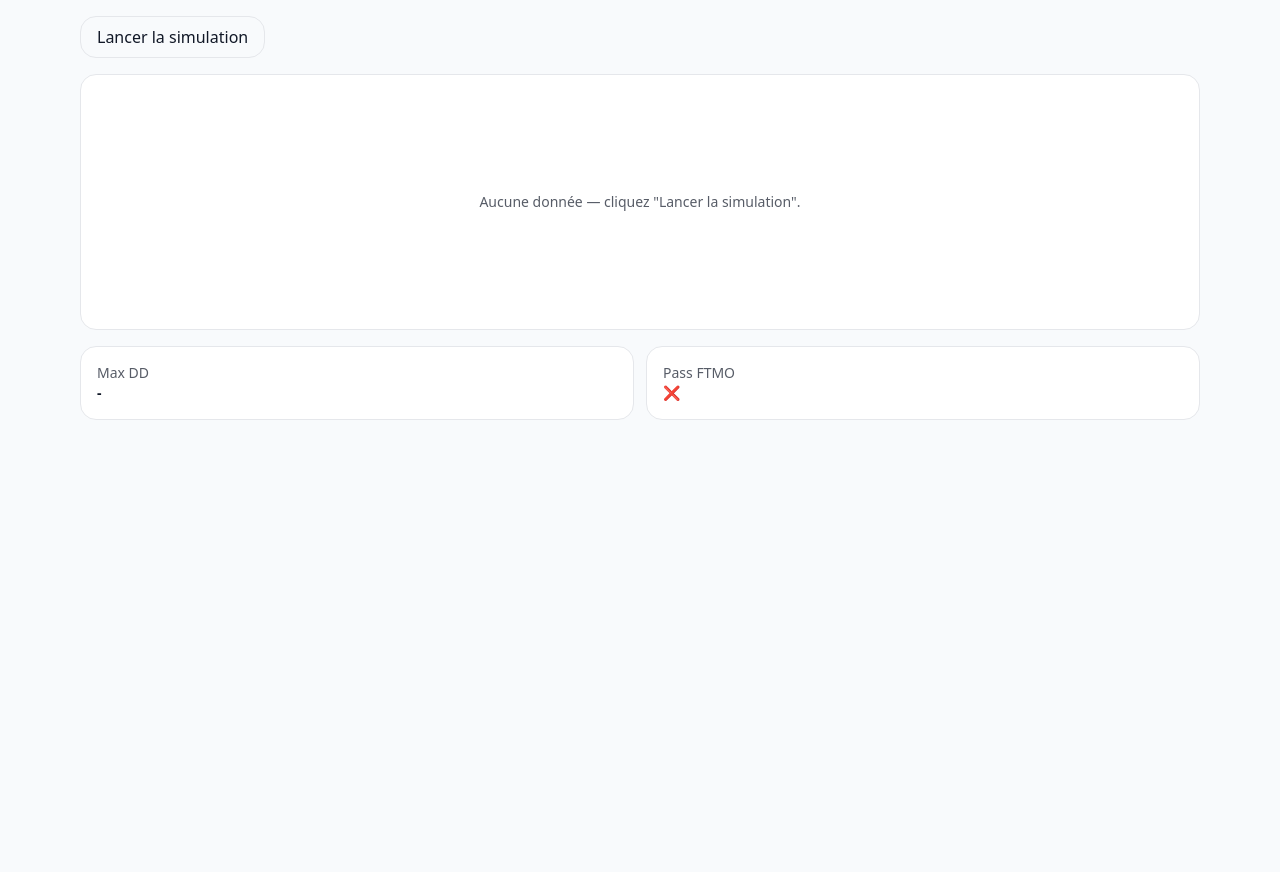
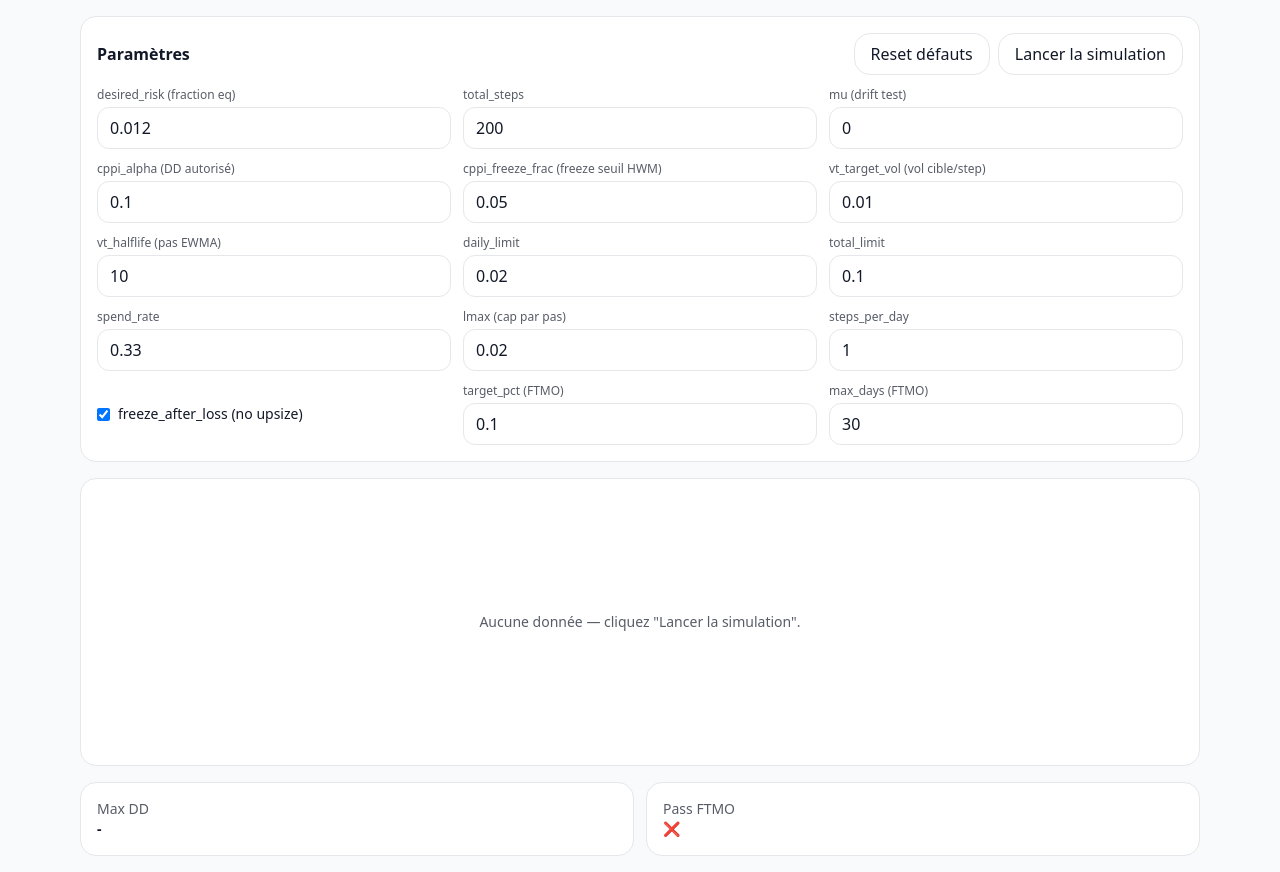
Before and after one commit to andrecng/finallyyyy, a Next.js app: page /workspace in a window 1280 px wide. Before the commit the page ends 800 px from the top, so only its background shows below. Built offline with nearby package versions, Linux system fonts and the light colour scheme; no server answers.

Commit message:
feat: formulaire de paramètres plug-and-play + workspace piloté par API

```diff
--- /dev/null
+++ b/components/ParamForm.tsx
@@ -0,0 +1,131 @@
+"use client";
+import React from "react";
+
+export type SimParams = {
+  // Moteur
+  desired_risk: number;
+  total_steps: number;
+  mu: number;
+
+  // CPPI
+  cppi_alpha: number;
+  cppi_freeze_frac: number;
+
+  // VolTarget
+  vt_target_vol: number;
+  vt_halflife: number;
+
+  // FTMO
+  daily_limit: number;
+  total_limit: number;
+  spend_rate: number;
+  lmax: number;
+  steps_per_day: number;
+  freeze_after_loss: boolean;
+  target_pct: number;
+  max_days: number;
+};
+
+export const DEFAULT_PARAMS: SimParams = {
+  desired_risk: 0.012,
+  total_steps: 200,
+  mu: 0.0,
+
+  cppi_alpha: 0.10,
+  cppi_freeze_frac: 0.05,
+
+  vt_target_vol: 0.010,
+  vt_halflife: 10,
+
+  daily_limit: 0.02,
+  total_limit: 0.10,
+  spend_rate: 0.33,
+  lmax: 0.02,
+  steps_per_day: 1,
+  freeze_after_loss: true,
+  target_pct: 0.10,
+  max_days: 30,
+};
+
+type Props = {
+  params: SimParams;
+  onChange: (next: SimParams) => void;
+  onRun: () => void;
+  loading?: boolean;
+};
+
+export default function ParamForm({ params, onChange, onRun, loading }: Props) {
+  const Num = ({
+    label, k, step = 0.001, min, max,
+  }: { label: string; k: keyof SimParams; step?: number; min?: number; max?: number }) => (
+    <label className="flex flex-col gap-1">
+      <span className="text-xs opacity-70">{label}</span>
+      <input
+        type="number"
+        step={step}
+        min={min}
+        max={max}
+        value={Number(params[k])}
+        onChange={(e) => onChange({ ...params, [k]: Number(e.target.value) })}
+        className="rounded-xl border px-3 py-2"
+      />
+    </label>
+  );
+
+  const Bool = ({ label, k }: { label: string; k: keyof SimParams }) => (
+    <label className="flex items-center gap-2 text-sm">
+      <input
+        type="checkbox"
+        checked={Boolean(params[k])}
+        onChange={(e) => onChange({ ...params, [k]: e.target.checked })}
+      />
+      <span>{label}</span>
+    </label>
+  );
+
+  return (
+    <div className="card">
+      <div className="flex items-center justify-between mb-3">
+        <h3 className="font-semibold">Paramètres</h3>
+        <div className="flex gap-2">
+          <button
+            onClick={() => onChange({ ...DEFAULT_PARAMS })}
+            className="btn"
+            type="button"
+            disabled={loading}
+          >
+            Reset défauts
+          </button>
+          <button onClick={onRun} className="btn" disabled={loading} type="button">
+            {loading ? "Simulation..." : "Lancer la simulation"}
+          </button>
+        </div>
+      </div>
+
+      <div className="grid md:grid-cols-3 gap-3">
+        {/* Moteur */}
+        <Num label="desired_risk (fraction eq)" k="desired_risk" step={0.001} min={0} />
+        <Num label="total_steps" k="total_steps" step={1} min={1} />
+        <Num label="mu (drift test)" k="mu" step={0.001} />
+
+        {/* CPPI */}
+        <Num label="cppi_alpha (DD autorisé)" k="cppi_alpha" step={0.01} min={0} max={1} />
+        <Num label="cppi_freeze_frac (freeze seuil HWM)" k="cppi_freeze_frac" step={0.01} min={0} max={1} />
+
+        {/* VolTarget */}
+        <Num label="vt_target_vol (vol cible/step)" k="vt_target_vol" step={0.001} min={0} />
+        <Num label="vt_halflife (pas EWMA)" k="vt_halflife" step={1} min={1} />
+
+        {/* FTMO */}
+        <Num label="daily_limit" k="daily_limit" step={0.001} min={0} max={1} />
+        <Num label="total_limit" k="total_limit" step={0.001} min={0} max={1} />
+        <Num label="spend_rate" k="spend_rate" step={0.01} min={0} max={1} />
+        <Num label="lmax (cap par pas)" k="lmax" step={0.001} min={0} />
+        <Num label="steps_per_day" k="steps_per_day" step={1} min={1} />
+        <Bool label="freeze_after_loss (no upsize)" k="freeze_after_loss" />
+        <Num label="target_pct (FTMO)" k="target_pct" step={0.01} min={0} />
+        <Num label="max_days (FTMO)" k="max_days" step={1} min={1} />
+      </div>
+    </div>
+  );
+}
--- a/components/WorkspaceClient.tsx
+++ b/components/WorkspaceClient.tsx
@@ -3,24 +3,21 @@ import React from "react";
 import { simulate, type SimOutput } from "@/lib/api";
 import { LineChart, Line, CartesianGrid, XAxis, YAxis, Tooltip, ResponsiveContainer } from "recharts";
 import KpiBar from "@/components/KpiBar";
+import ParamForm, { DEFAULT_PARAMS, SimParams } from "@/components/ParamForm";
 
 export default function WorkspaceClient() {
+  const [params, setParams] = React.useState<SimParams>({ ...DEFAULT_PARAMS });
   const [loading, setLoading] = React.useState(false);
   const [data, setData] = React.useState<SimOutput | null>(null);
   const [error, setError] = React.useState<string | null>(null);
 
   async function onRun() {
-    setLoading(true);
-    setError(null);
+    setLoading(true); setError(null);
     try {
       const out = await simulate({
         preset: "default",
-        modules: ["FTMOGate", "CPPI"],
-        params: {
-          desired_risk: 0.012,
-          daily_limit: 0.02,
-          total_steps: 200
-        }
+        modules: ["FTMOGate","CPPI","VolTarget","SoftBarrier"],
+        params
       });
       setData(out);
     } catch (e: any) {
@@ -30,24 +27,13 @@ export default function WorkspaceClient() {
     }
   }
 
-  const series = (data?.series ?? []);
+  const series = data?.series ?? [];
 
   return (
-    <div>
-      <div className="flex items-center gap-3">
-        <button
-          onClick={onRun}
-          disabled={loading}
-          className="btn"
-        >
-          {loading ? "Simulation..." : "Lancer la simulation"}
-        </button>
-        {error && (
-          <span className="text-red-600 text-sm">{error}</span>
-        )}
-      </div>
+    <div className="space-y-4">
+      <ParamForm params={params} onChange={setParams} onRun={onRun} loading={loading} />
 
-      <div className="mt-4 h-64 w-full card">
+      <div className="h-72 w-full card">
         {series.length ? (
           <ResponsiveContainer width="100%" height="100%">
             <LineChart data={series}>
@@ -65,7 +51,11 @@ export default function WorkspaceClient() {
         )}
       </div>
 
+      {error && <div className="text-sm text-red-600">{error}</div>}
       <KpiBar kpis={data?.kpis} />
+
+      {/* Debug léger (optionnel) */}
+      {/* <pre className="text-xs opacity-70 overflow-auto">{JSON.stringify(data?.kpis, null, 2)}</pre> */}
     </div>
   );
 }
--- a/lib/api.ts
+++ b/lib/api.ts
@@ -15,7 +15,7 @@ export type SimOutput = {
   logs?: any[];
 };
 
-const BASE = process.env.NEXT_PUBLIC_API_BASE || "http://localhost:8001";
+const BASE = process.env.NEXT_PUBLIC_API_BASE || "http://127.0.0.1:8001";
 
 export async function simulate(body: SimInput): Promise<SimOutput> {
   const res = await fetch(`${BASE}/simulate`, {
```
